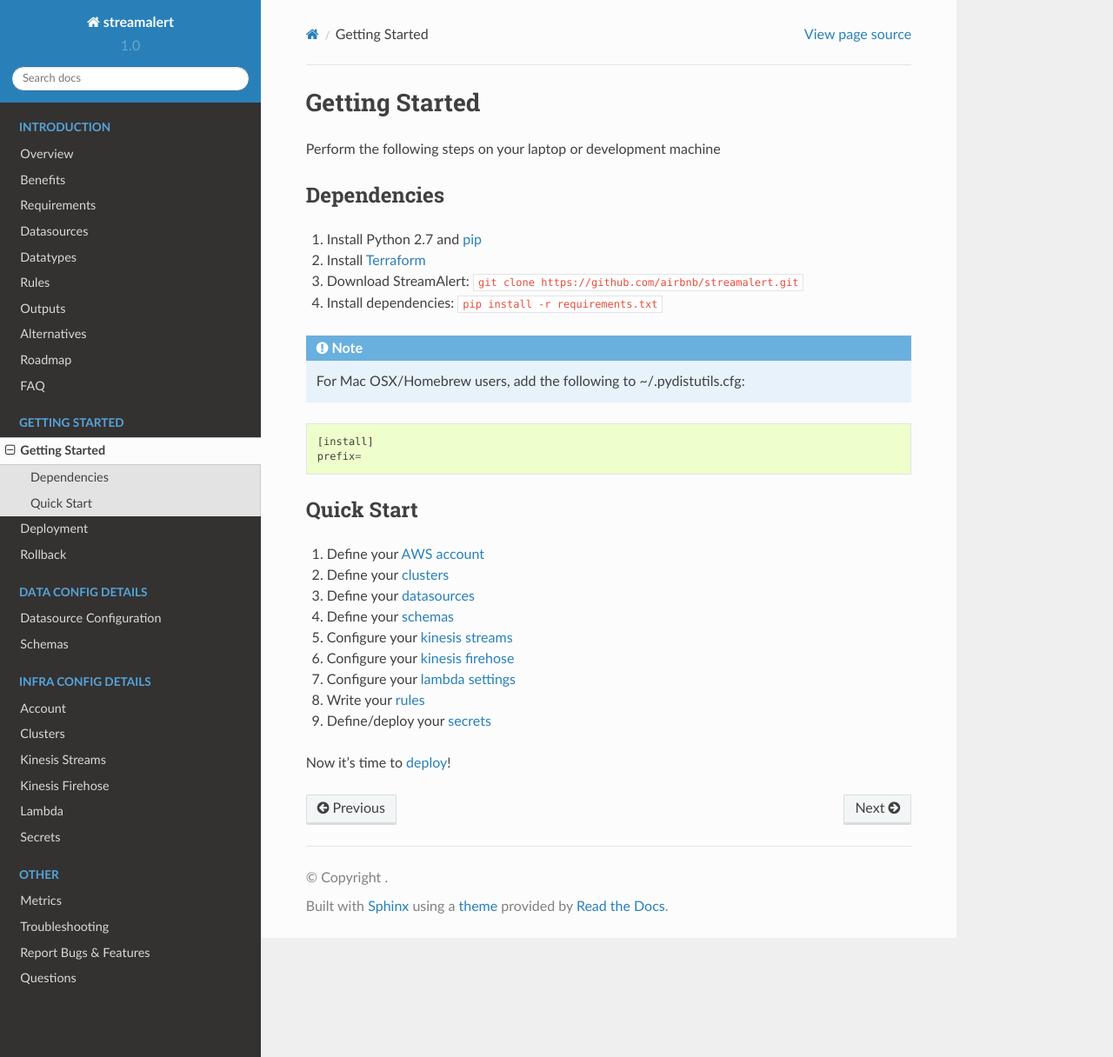
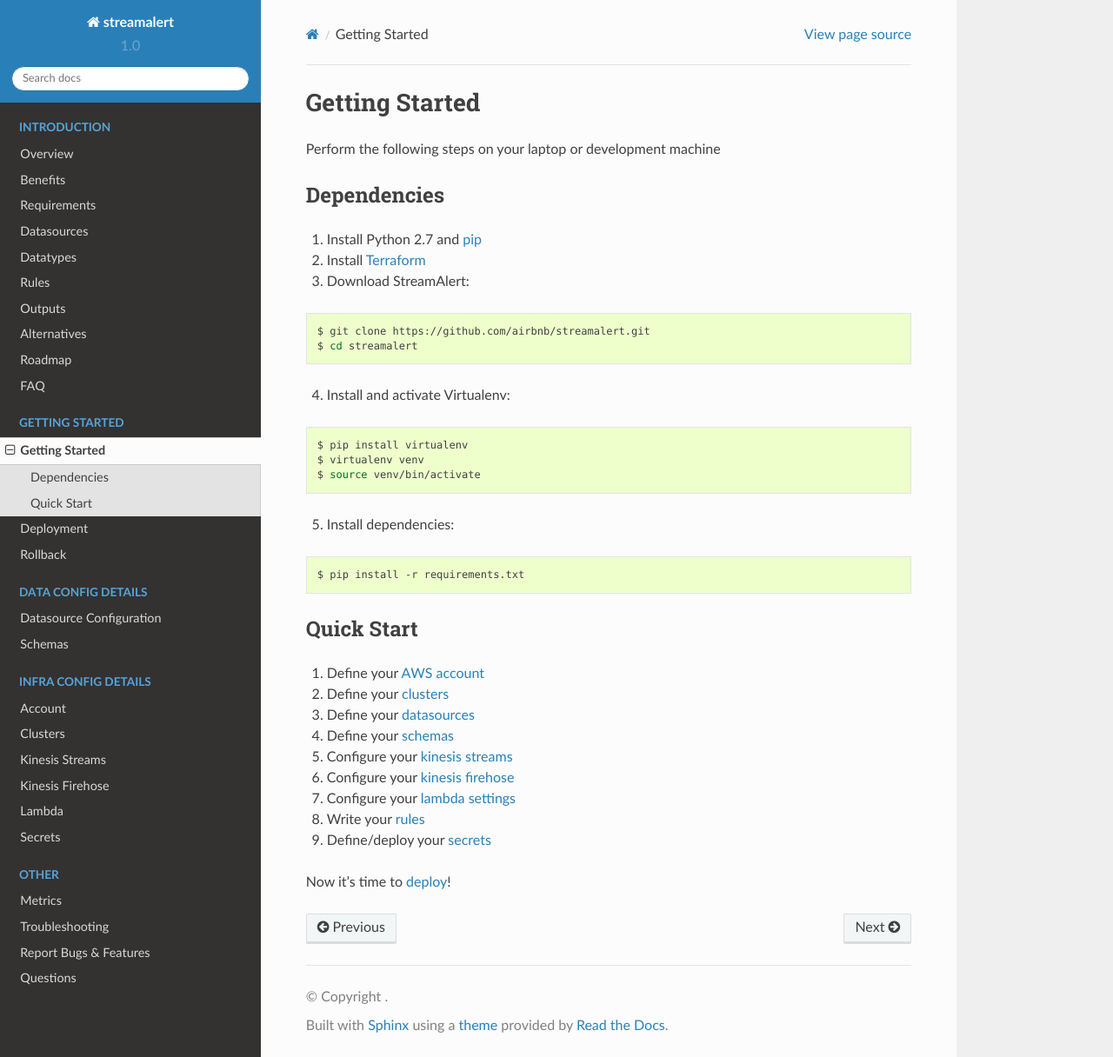
Before and after one commit to airbnb/streamalert, a Sphinx documentation site: the page built from docs/source/getting-started.rst, in a window 1280 px wide and 1216 px high. Shown: the whole window at 87% size. Built offline with Sphinx 7.4.7 and the Read the Docs theme 2.0.0, drawn with Linux system fonts in a browser that asks for light colours.

Commit message:
[setup] requirements update, third-party lib addition, virtualenv instructions

```diff
--- a/docs/source/getting-started.rst
+++ b/docs/source/getting-started.rst
@@ -6,17 +6,29 @@
 Dependencies
 ------------
 
-1. Install Python 2.7 and  `pip <https://pip.pypa.io/en/stable/installing/>`_
+1. Install Python 2.7 and `pip <https://pip.pypa.io/en/stable/installing/>`_
 2. Install `Terraform <https://www.terraform.io/intro/getting-started/install.html>`_
-3. Download StreamAlert: ``git clone https://github.com/airbnb/streamalert.git``
-4. Install dependencies: ``pip install -r requirements.txt``
+3. Download StreamAlert:
 
-.. note:: For Mac OSX/Homebrew users, add the following to ~/.pydistutils.cfg:
+.. code-block:: bash
 
-.. code-block:: python
+  $ git clone https://github.com/airbnb/streamalert.git
+  $ cd streamalert
 
-   [install]
-   prefix=
+4. Install and activate Virtualenv:
+
+.. code-block:: bash
+
+  $ pip install virtualenv
+  $ virtualenv venv
+  $ source venv/bin/activate
+
+5. Install dependencies:
+
+.. code-block:: bash
+
+  $ pip install -r requirements.txt
+
 
 Quick Start
 -----------
--- a/variables.json
+++ b/variables.json
@@ -30,5 +30,7 @@
     "region": "us-east-1",
     "tfstate_s3_key": "stream_alert_state/terraform.tfstate",
     "tfvars": "terraform.tfvars",
-    "third_party_libs": []
+    "third_party_libs": [
+        "jsonpath_rw"
+    ]
 }
```
Also changed, not shown: requirements.txt (+22 -3 lines).
